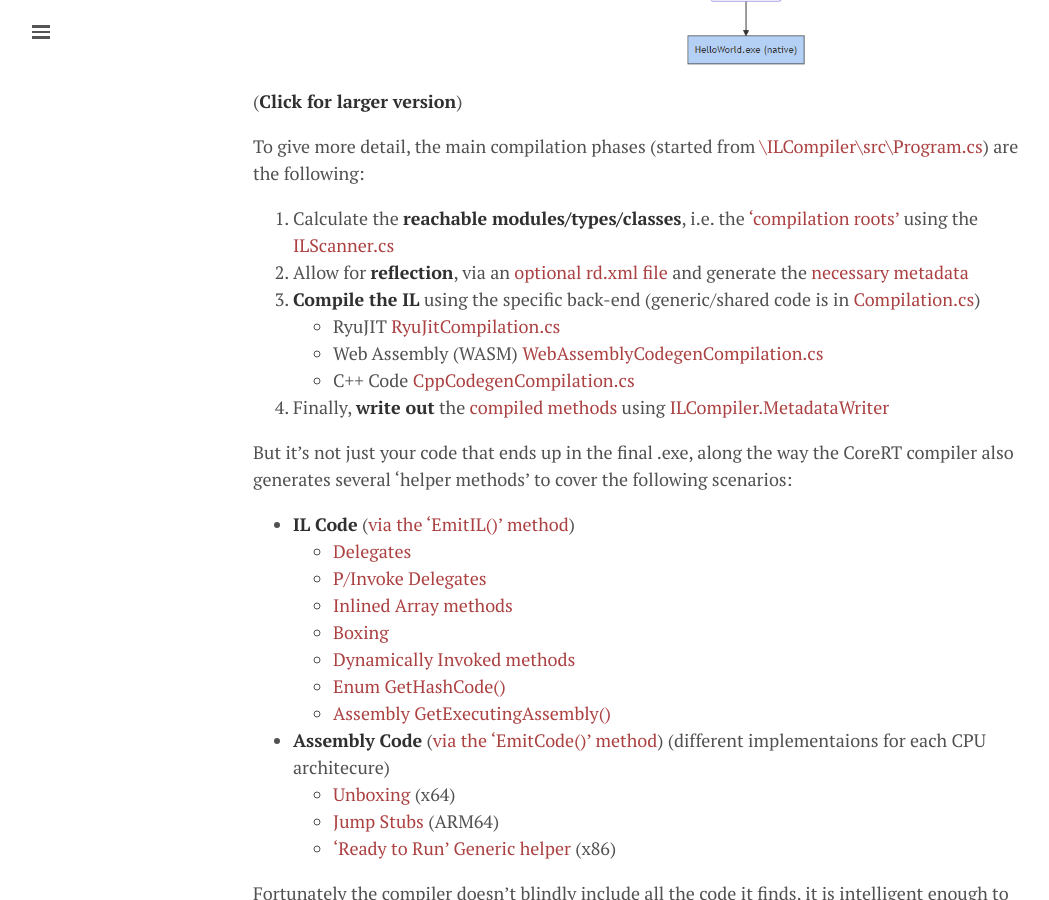
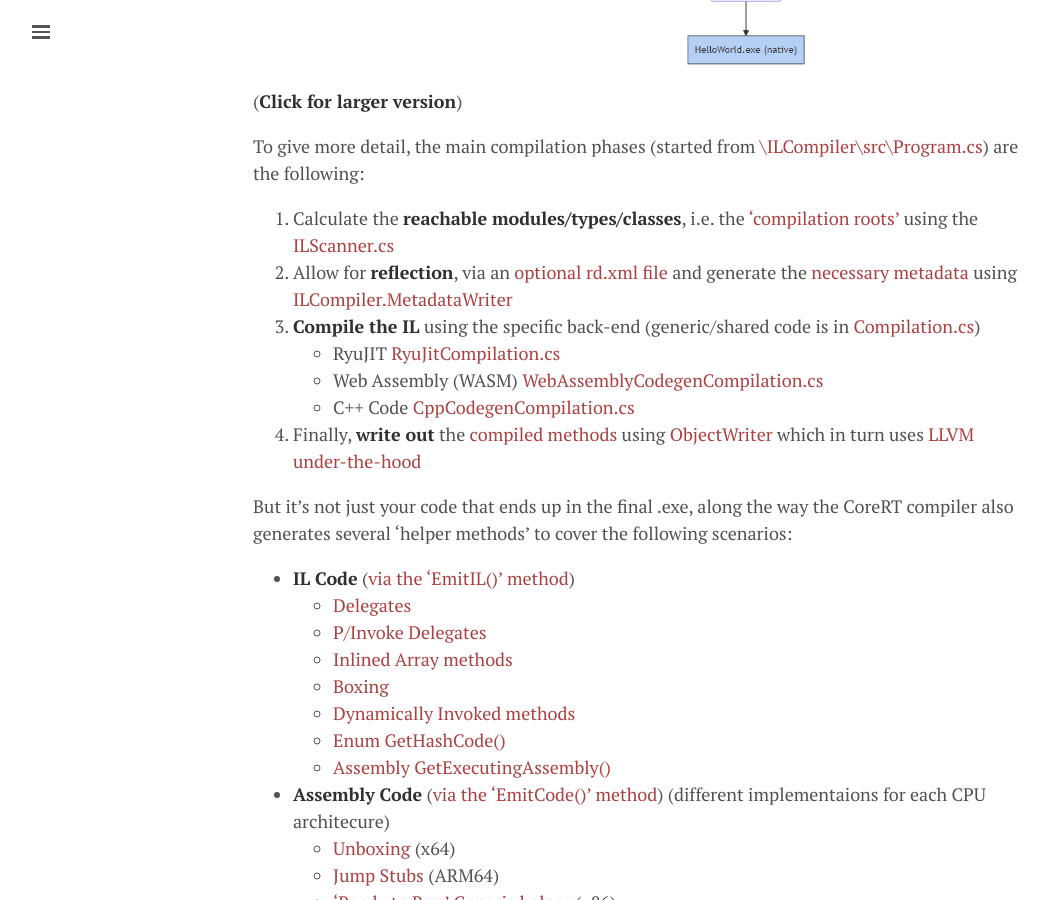
Before and after one commit to mattwarren/mattwarren.github.io, a Jekyll site: the page built from _posts/2018-06-07-CoreRT-.NET-Runtime-for-AOT.md, in a window 1280 px wide and 900 px high, scrolled down 3277 px. Shown: the whole window, without its empty margins (0-1049 px from the left). Built offline with Jekyll 4.4.1, drawn with Linux system fonts in a browser that asks for light colours; nearby versions of some CDN libraries; comment, search, counter and statistics services are not loaded; some of the changed text lies outside the part shown.

Commit message:
Update based on feedback from one of the CoreRT devs
See https://gitter.im/dotnet/corert?at=5b1b9c536077c67d3eddaa4b

```diff
--- a/_posts/2018-06-07-CoreRT-.NET-Runtime-for-AOT.md
+++ b/_posts/2018-06-07-CoreRT-.NET-Runtime-for-AOT.md
@@ -84,12 +84,12 @@ So whilst CoreRT is a run-time, it also needs a compiler to put everything toget
 To give more detail, the main compilation phases (started from [\ILCompiler\src\Program.cs](https://github.com/dotnet/corert/blob/39f518734c7712241ff332bce6c2f3585b7a5a42/src/ILCompiler/src/Program.cs#L218-L548)) are the following:
 
 1. Calculate the **reachable modules/types/classes**, i.e. the ['compilation roots'](https://github.com/dotnet/corert/blob/39f518734c7712241ff332bce6c2f3585b7a5a42/src/ILCompiler/src/Program.cs#L315-L393) using the [ILScanner.cs](https://github.com/dotnet/corert/blob/b2068273c52ca7392bb5ca3aac4299c007d9a743/src/ILCompiler.Compiler/src/Compiler/ILScanner.cs)
-1. Allow for **reflection**, via an [optional rd.xml file](https://github.com/dotnet/corert/blob/39f518734c7712241ff332bce6c2f3585b7a5a42/src/ILCompiler/src/Program.cs#L387-L392) and generate the [necessary metadata](https://github.com/dotnet/corert/blob/39f518734c7712241ff332bce6c2f3585b7a5a42/src/ILCompiler/src/Program.cs#L417-L456)
+1. Allow for **reflection**, via an [optional rd.xml file](https://github.com/dotnet/corert/blob/39f518734c7712241ff332bce6c2f3585b7a5a42/src/ILCompiler/src/Program.cs#L387-L392) and generate the [necessary metadata](https://github.com/dotnet/corert/blob/39f518734c7712241ff332bce6c2f3585b7a5a42/src/ILCompiler/src/Program.cs#L417-L456) using [ILCompiler.MetadataWriter](https://github.com/dotnet/corert/tree/master/src/ILCompiler.MetadataWriter)
 1. **Compile the IL** using the specific back-end (generic/shared code is in  [Compilation.cs](https://github.com/dotnet/corert/blob/master/src/ILCompiler.Compiler/src/Compiler/Compilation.cs))
   - RyuJIT [RyuJitCompilation.cs](https://github.com/dotnet/corert/blob/master/src/ILCompiler.Compiler/src/Compiler/RyuJitCompilation.cs)
   - Web Assembly (WASM) [WebAssemblyCodegenCompilation.cs](https://github.com/dotnet/corert/blob/master/src/ILCompiler.WebAssembly/src/Compiler/WebAssemblyCodegenCompilation.cs)
   - C++ Code [CppCodegenCompilation.cs](https://github.com/dotnet/corert/blob/master/src/ILCompiler.CppCodeGen/src/Compiler/CppCodegenCompilation.cs)
-1. Finally, **write out** the [compiled methods](https://github.com/dotnet/corert/blob/39f518734c7712241ff332bce6c2f3585b7a5a42/src/ILCompiler/src/Program.cs#L488-L499) using [ILCompiler.MetadataWriter](https://github.com/dotnet/corert/tree/master/src/ILCompiler.MetadataWriter)
+1. Finally, **write out** the [compiled methods](https://github.com/dotnet/corert/blob/39f518734c7712241ff332bce6c2f3585b7a5a42/src/ILCompiler/src/Program.cs#L488-L499) using [ObjectWriter](https://github.com/dotnet/corert/blob/master/src/ILCompiler.Compiler/src/Compiler/DependencyAnalysis/ObjectWriter.cs) which in turn uses [LLVM under-the-hood](https://github.com/dotnet/corert/tree/master/src/Native/ObjWriter)
 
 But it's not just your code that ends up in the final .exe, along the way the CoreRT compiler also generates several 'helper methods' to cover the following scenarios:
 
```
Also changed, not shown: _posts/2018-03-02-How-generics-were-added-to-.NET.md (+2 -0 lines).
